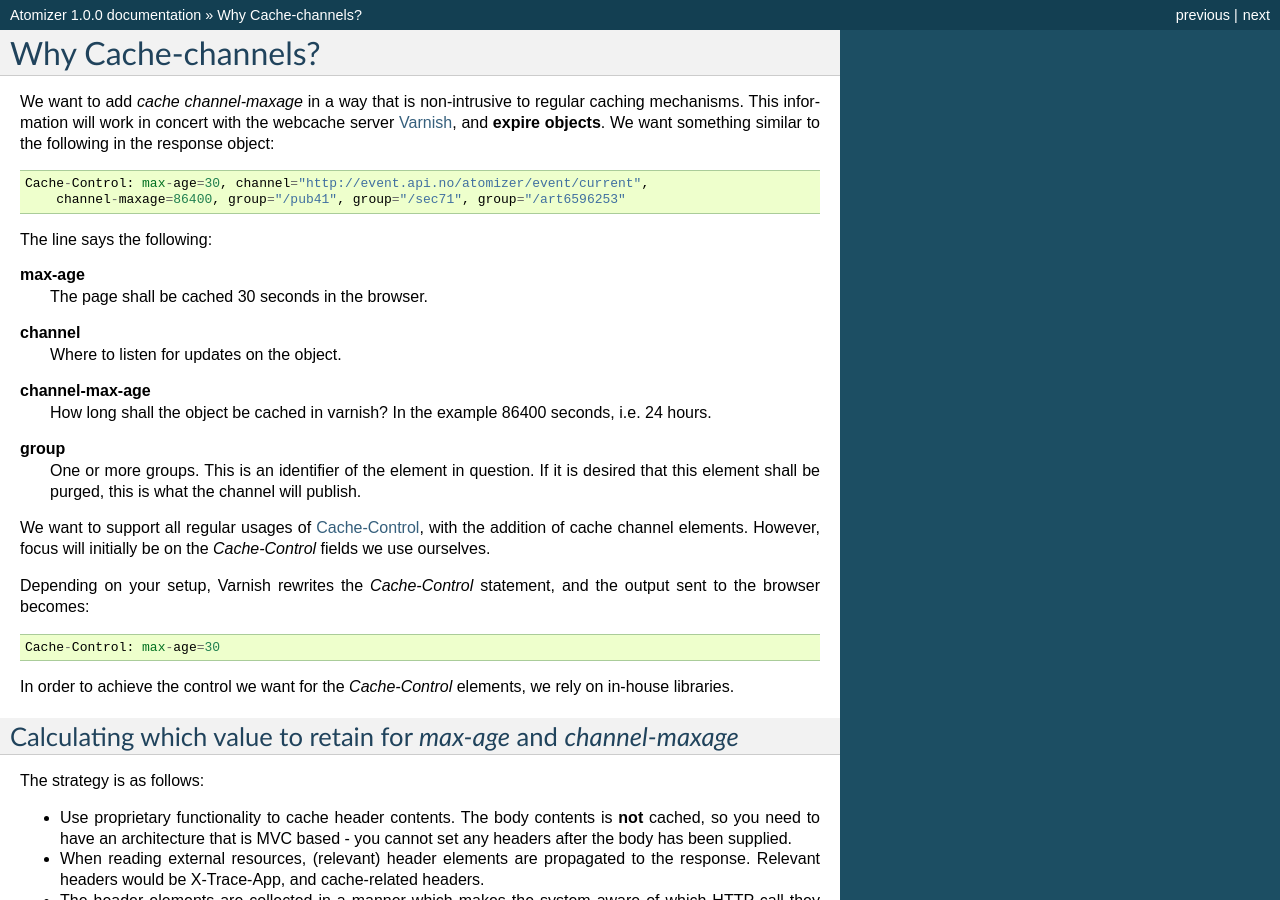
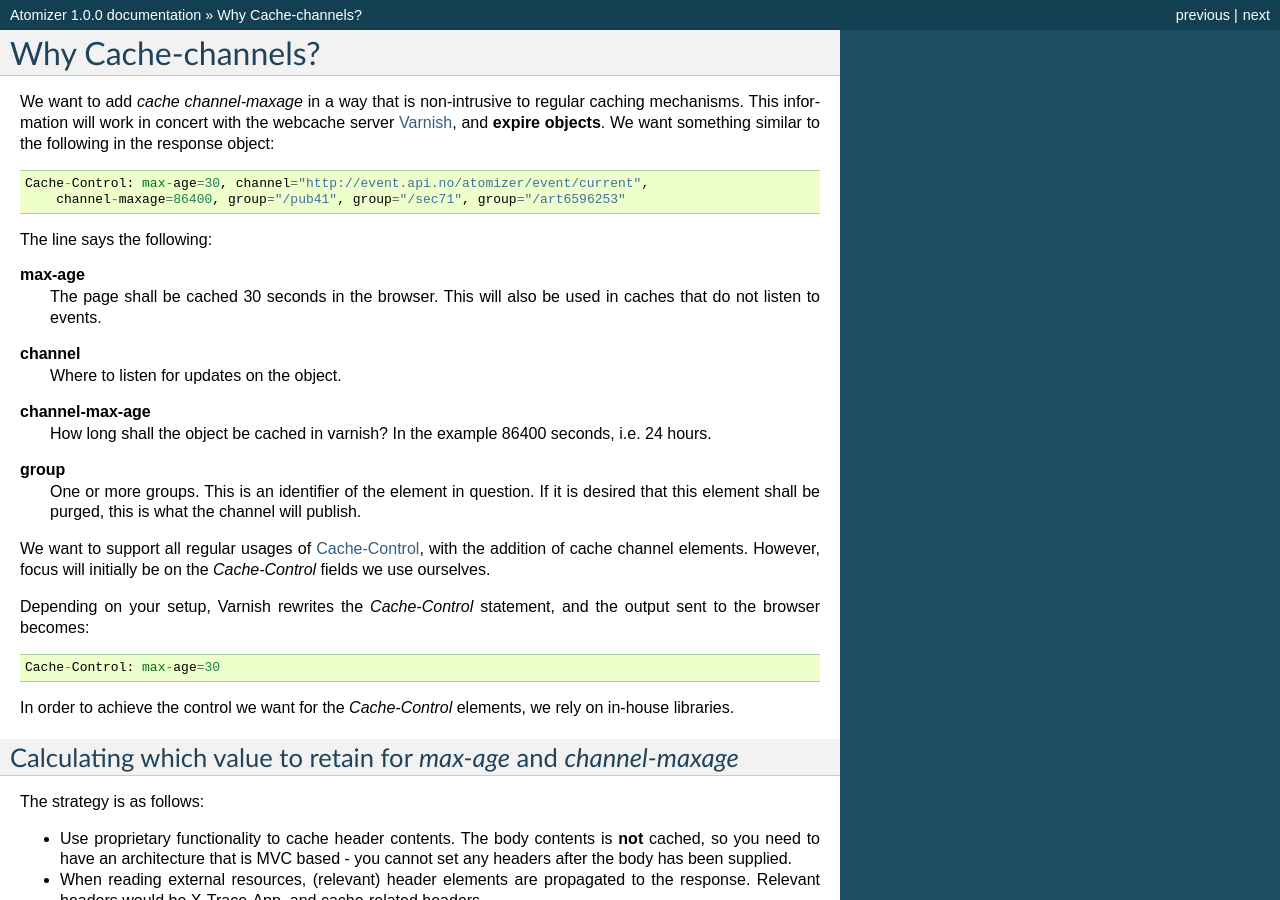
Before and after one commit to nostra/atomizer, a Sphinx documentation site: the page built from docs/source/cachechannel.rst, in a window 1280 px wide and 900 px high. Built offline with Sphinx 7.4.7, drawn with Linux system fonts in a browser that asks for light colours.

Commit message:
Updated doc slightly

```diff
--- a/docs/source/cachechannel.rst
+++ b/docs/source/cachechannel.rst
@@ -14,7 +14,8 @@ and **expire objects**. We want something similar to the following in the respon
 The line says the following:
 
 **max-age**
-  The page shall be cached 30 seconds in the browser.
+  The page shall be cached 30 seconds in the browser. This will also be used in caches
+  that do not listen to events.
 
 **channel**
   Where to listen for updates on the object.
```
